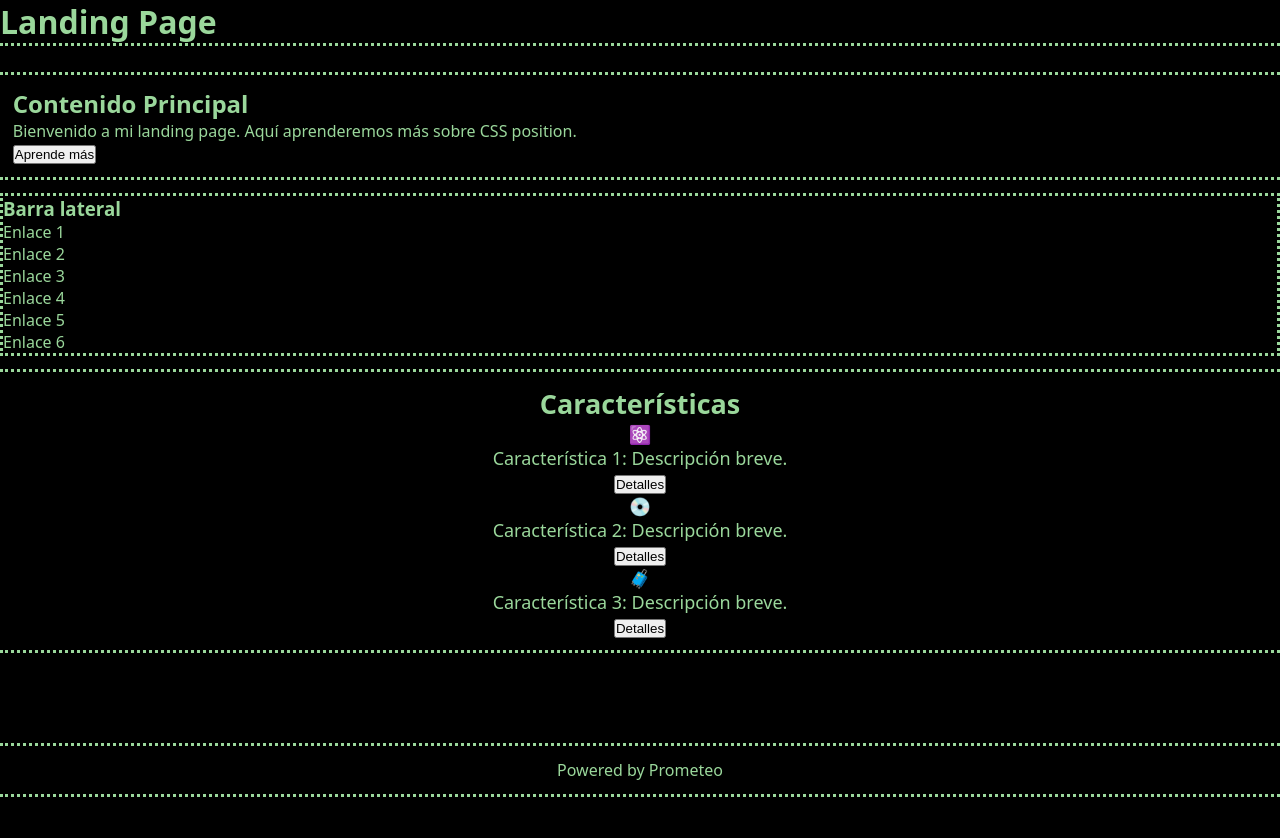
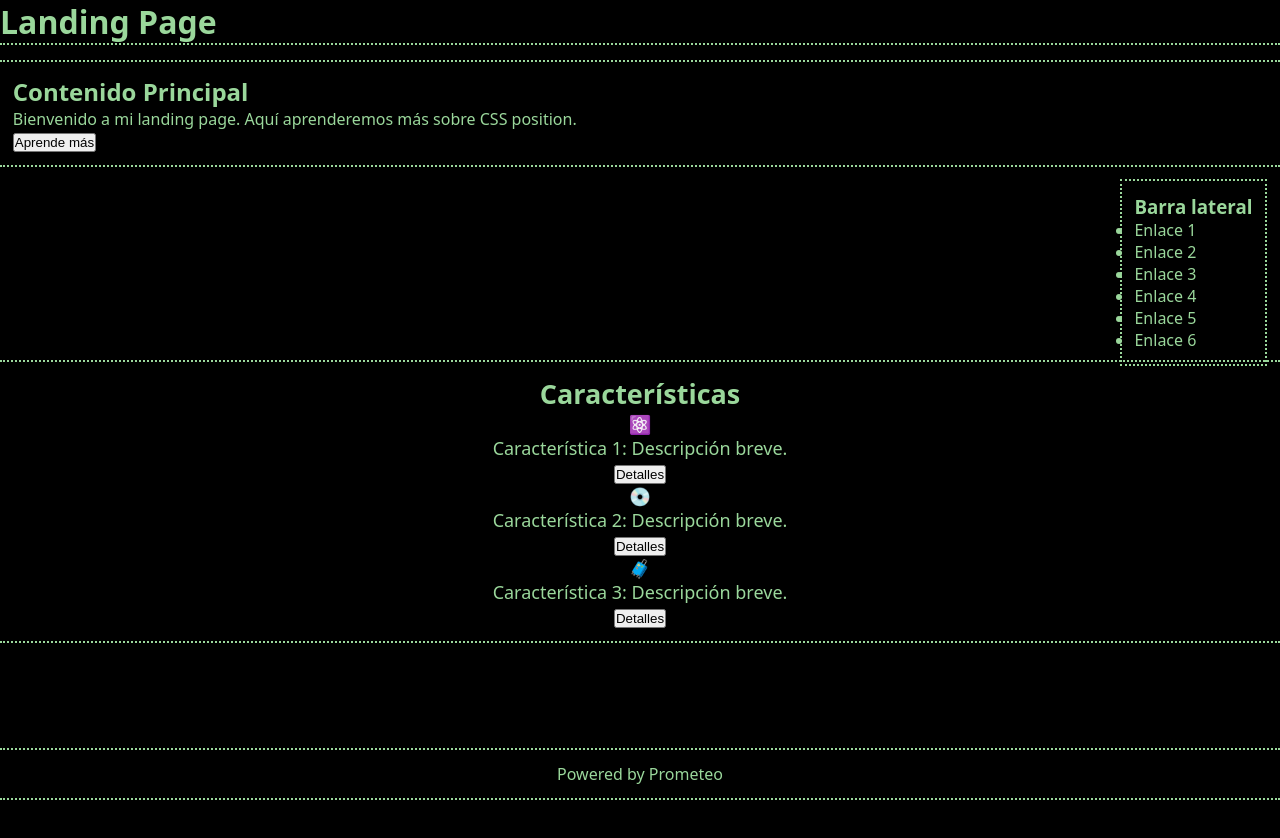
Before and after one commit to artur0-dev/Posicionamiento, a plain HTML site: page index.html in a window 1280 px wide. Before the commit the page ends 800 px from the top, so only its background shows below. Drawn offline with Linux system fonts and the light colour scheme.

Commit message:
update styles.css

```diff
--- a/styles.css
+++ b/styles.css
@@ -16,34 +16,46 @@
     color: #9ad79b;
   }
   header{
-    border-bottom: dotted;
-    margin-bottom: 2%;
+    position: fixed;
+    top: 0;
+    left: 0;
+    border-bottom: 2px dotted;
+    border-width: 2px;
+    width: 100%;
+    z-index: 1000;
   }
   .content{
+    position: static;
+    margin-top: 60px;
     margin-bottom: 1%;
-    border-top: dotted;
-    border-bottom: dotted;
+    border-top: 2px dotted;
+    border-bottom: 2px dotted;
     padding: 1%;
   }
   .sidebar{
-    border-style: dotted;
-    position: relative;
-    margin-bottom: 1%;
+    position: fixed;
+    border: 2px dotted;
+    margin-right: 1%;
+    padding: 1%;
+    right: 0;
   }
   .features{
-    position: relative;
-    top: 50%;
+    position: fixed;
+    top: 45%;
     width: 100%;
     text-align: center;
     font-size: 18px;
-    border-top: dotted;
-    border-bottom: dotted;
+    border-top: 2px dotted;
+    border-bottom: 2px dotted;
     padding: 1%;
     margin-bottom: 7%;
   }
   footer{
-    border-top: dotted;
+    position: fixed;
+    width: 100%;
+    bottom: 0;
+    border-top: 2px dotted;
     text-align: center;
-    border-bottom: dotted;
+    border-bottom: 2px dotted;
     padding: 1%;
   }
```
